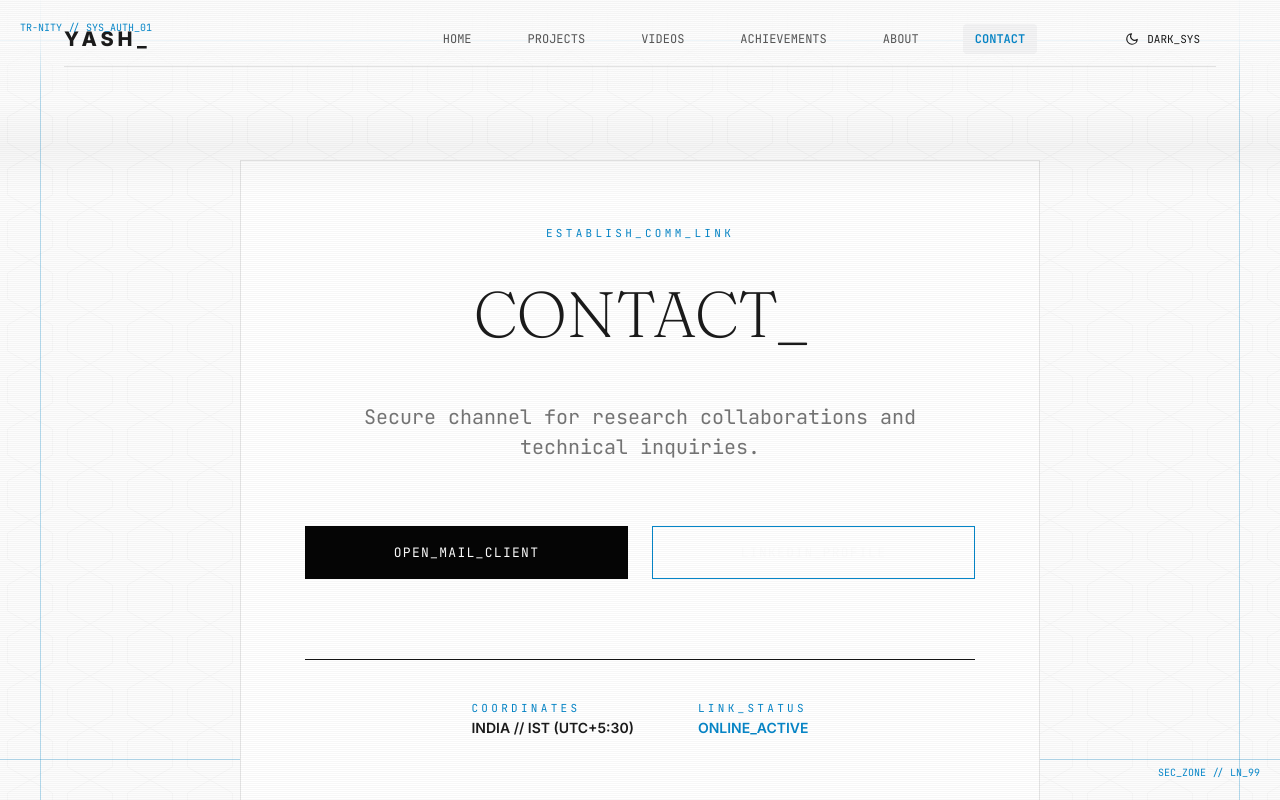
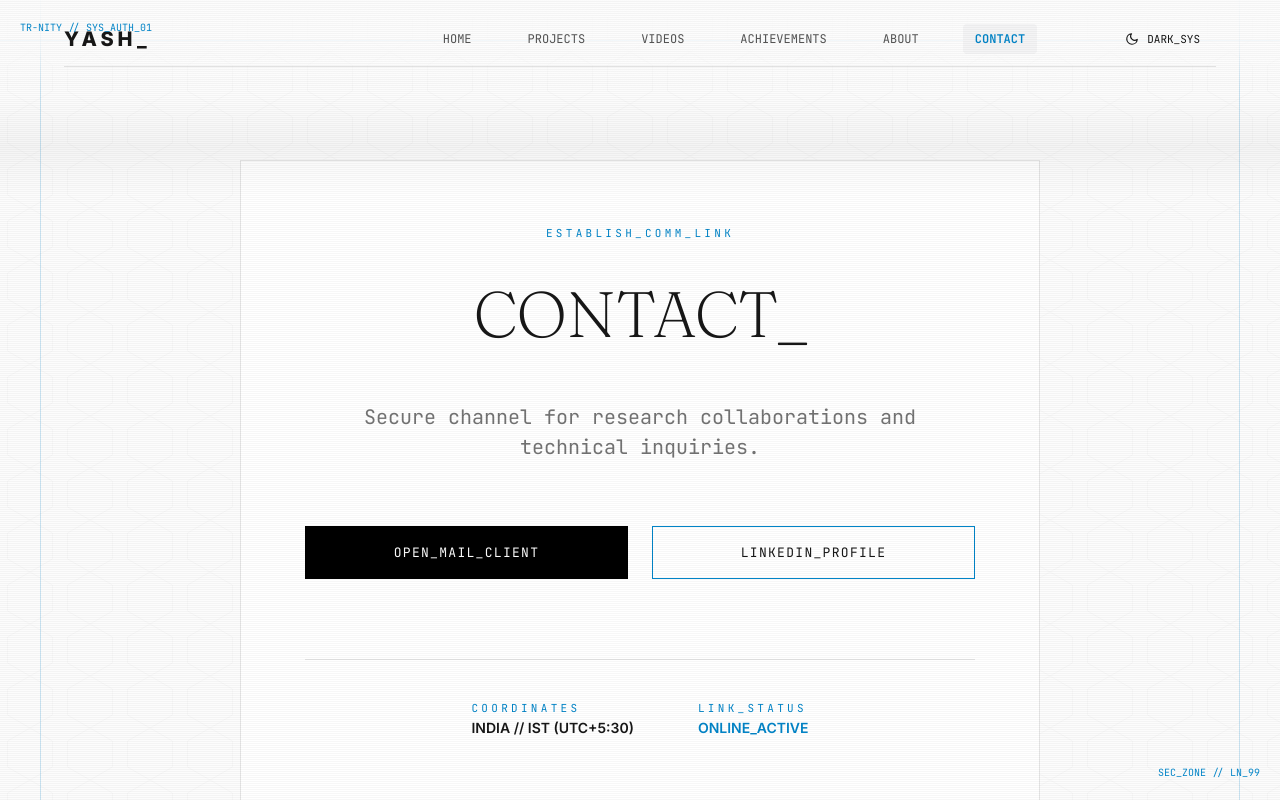
Before and after one commit to Yash1026-hash/portfolio, a React (Vite) app: page /contact in a window 1280 px wide. Shown: the top 800 px of the page. Built offline with nearby package versions, Linux system fonts and the light colour scheme.

Commit message:
UI Polish: Fixed Light Mode text visibility on Contact page, replaced pixel transition with smooth fade/blur, and removed jittery screen flicker

```diff
--- a/src/components/PixelTransition.jsx
+++ b/src/components/PixelTransition.jsx
@@ -1,81 +1,16 @@
 import { motion } from 'framer-motion';
 
 const PixelTransition = ({ children }) => {
-    const columns = 10;
-    const rows = 10;
-
-    const blocks = Array.from({ length: columns * rows });
-
-    const containerVariants = {
-        initial: { opacity: 1 },
-        animate: {
-            opacity: 1,
-            transition: {
-                staggerChildren: 0.005,
-            }
-        },
-        exit: {
-            opacity: 1,
-            transition: {
-                staggerChildren: 0.005,
-                staggerDirection: -1
-            }
-        }
-    };
-
-    const blockVariants = {
-        initial: { scale: 1, opacity: 1 },
-        animate: {
-            scale: 0,
-            opacity: 0,
-            transition: {
-                duration: 0.2,
-                ease: [0.23, 1, 0.32, 1]
-            }
-        },
-        exit: {
-            scale: 1,
-            opacity: 1,
-            transition: {
-                duration: 0.2,
-                ease: [0.23, 1, 0.32, 1]
-            }
-        }
-    };
-
     return (
-        <div style={{ position: 'relative', overflow: 'hidden' }}>
-            <motion.div
-                initial="initial"
-                animate="animate"
-                exit="exit"
-                variants={containerVariants}
-                style={{
-                    position: 'fixed',
-                    top: 0,
-                    left: 0,
-                    width: '100vw',
-                    height: '100vh',
-                    display: 'grid',
-                    gridTemplateColumns: `repeat(${columns}, 1fr)`,
-                    gridTemplateRows: `repeat(${rows}, 1fr)`,
-                    zIndex: 99999,
-                    pointerEvents: 'none'
-                }}
-            >
-                {blocks.map((_, i) => (
-                    <motion.div
-                        key={i}
-                        variants={blockVariants}
-                        style={{
-                            background: 'var(--color-void)',
-                            border: '0.5px solid rgba(255, 59, 59, 0.05)'
-                        }}
-                    />
-                ))}
-            </motion.div>
+        <motion.div
+            initial={{ opacity: 0, y: 10, filter: 'blur(5px)' }}
+            animate={{ opacity: 1, y: 0, filter: 'blur(0px)' }}
+            exit={{ opacity: 0, y: -10, filter: 'blur(5px)' }}
+            transition={{ duration: 0.5, ease: [0.22, 1, 0.36, 1] }}
+            style={{ width: '100%', height: '100%' }}
+        >
             {children}
-        </div>
+        </motion.div>
     );
 };
 
--- a/src/index.css
+++ b/src/index.css
@@ -217,18 +217,17 @@ h1, h2, h3 {
 /* HUD Overlay */
 .hud-line {
   position: absolute;
-  background: var(--color-neon-red);
-  opacity: 0.3;
+  background: var(--accent-secondary);
+  opacity: 0.2;
 }
 
 .crimson-intelligence {
-  animation: flicker 0.15s infinite;
+  /* Removed aggressive flicker to ensure a clean, smooth aesthetic */
+  position: relative;
 }
 
 @keyframes flicker {
-  0% { opacity: 0.98; }
-  5% { opacity: 0.99; }
-  10% { opacity: 0.97; }
+  0% { opacity: 1; }
   100% { opacity: 1; }
 }
 
--- a/src/pages/Contact.jsx
+++ b/src/pages/Contact.jsx
@@ -16,12 +16,12 @@ export default function Contact() {
                             <a href="mailto:yashwanthchowdhary83@gmail.com" className="btn-primary-red" style={{ justifyContent: 'center', padding: '16px' }}>
                                 OPEN_MAIL_CLIENT
                             </a>
-                            <a href="https://www.linkedin.com/in/kamsani-yashwanth-chowdhary" target="_blank" rel="noreferrer" className="btn-primary-red" style={{ justifyContent: 'center', padding: '16px', background: 'transparent', border: '1px solid var(--color-neon-red)' }}>
+                            <a href="https://www.linkedin.com/in/kamsani-yashwanth-chowdhary" target="_blank" rel="noreferrer" className="btn-primary-red" style={{ justifyContent: 'center', padding: '16px', background: 'transparent', border: '1px solid var(--accent-secondary)', color: 'var(--text-primary)' }}>
                                 LINKEDIN_PROFILE
                             </a>
                         </div>
 
-                        <div style={{ marginTop: '80px', display: 'flex', justifyContent: 'center', gap: '64px', borderTop: '1px solid #111', paddingTop: '40px' }}>
+                        <div style={{ marginTop: '80px', display: 'flex', justifyContent: 'center', gap: '64px', borderTop: 'var(--hud-border)', paddingTop: '40px' }}>
                             <div style={{ textAlign: 'left' }}>
                                 <div className="mono-label">COORDINATES</div>
                                 <div style={{ fontSize: '14px', fontWeight: 600 }}>INDIA // IST (UTC+5:30)</div>
```
